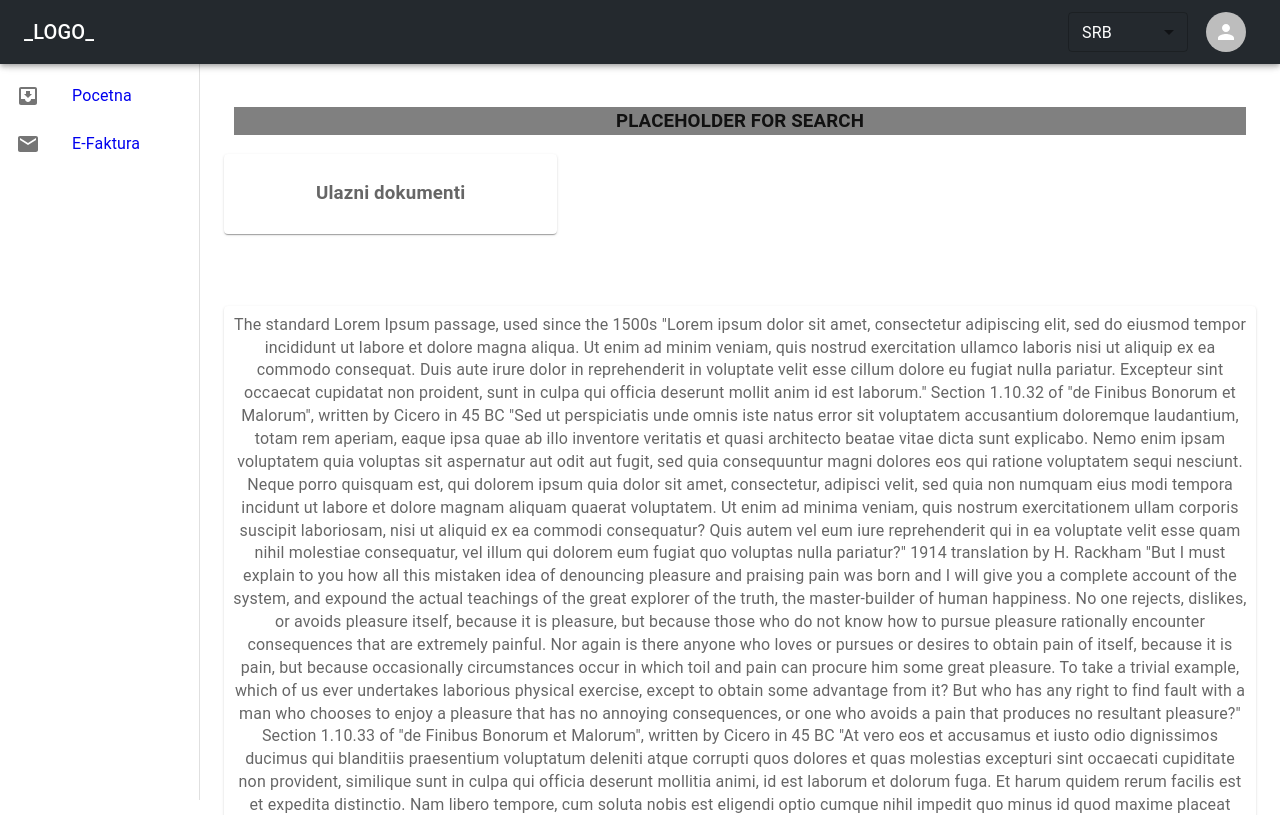
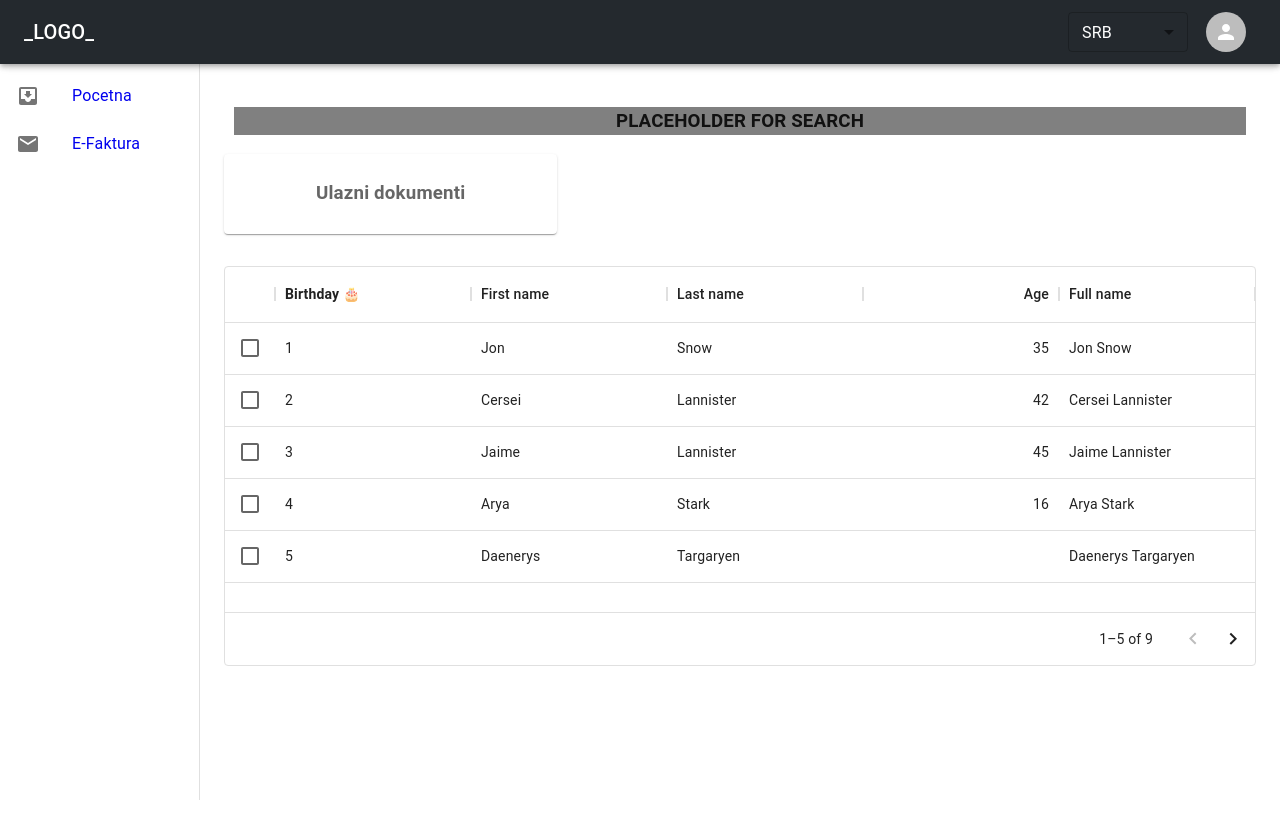
Before and after one commit to nemanjarasicn/EInvoices, a React (Create React App) app: page /invoices/purchases in a window 1280 px wide. Shown: the top 815 px of the page. Built offline with nearby package versions, Linux system fonts and the light colour scheme.

Commit message:
init grid

```diff
--- a/src/app/styles/Theme.ts
+++ b/src/app/styles/Theme.ts
@@ -1,4 +1,5 @@
 import { createTheme } from "@mui/material/styles";
+import type {} from "@mui/x-data-grid/themeAugmentation";
 
 export const theme = createTheme({
   palette: {
@@ -6,4 +7,13 @@ export const theme = createTheme({
       main: "#24292e",
     },
   },
+  components: {
+    MuiDataGrid: {
+      styleOverrides: {
+        root: {
+          backgroundColor: "white",
+        },
+      },
+    },
+  },
 });
--- /dev/null
+++ b/src/features/invoices/components/DataGrid/TableComponent.tsx
@@ -0,0 +1,90 @@
+import {
+  TableContainer,
+  Paper,
+  Table,
+  TableHead,
+  TableRow,
+  TableCell,
+  TableBody,
+} from "@mui/material";
+import {
+  DataGrid,
+  GridColDef,
+  GridColumnHeaderParams,
+  GridValueGetterParams,
+} from "@mui/x-data-grid";
+
+import React from "react";
+import { useAppSelector } from "../../../../app/hooks";
+import { IProps } from "../../models/invoice.models";
+import { invoiceSelectors } from "../../store/invoice.selectors";
+import { useComponentsStyles } from "../components.styles";
+
+type TableComponentProps = {
+  headerNames?: string[];
+};
+const columns: GridColDef[] = [
+  {
+    field: "id",
+    headerName: "ID",
+    flex: 1,
+    renderHeader: (params: GridColumnHeaderParams) => {
+      console.log("Params", params);
+
+      return (
+        <strong>
+          {"Birthday "}
+          <span role="img" aria-label="enjoy">
+            🎂
+          </span>
+        </strong>
+      );
+    },
+  },
+  { field: "firstName", headerName: "First name", flex: 1 },
+  { field: "lastName", headerName: "Last name", flex: 1 },
+  {
+    field: "age",
+    headerName: "Age",
+    type: "number",
+    flex: 1,
+  },
+  {
+    field: "fullName",
+    headerName: "Full name",
+    description: "This column has a value getter and is not sortable.",
+    sortable: false,
+    flex: 1,
+    valueGetter: (params: GridValueGetterParams) =>
+      `${params.row.firstName || ""} ${params.row.lastName || ""}`,
+  },
+];
+
+export default function TableComponent({
+  props,
+}: IProps<TableComponentProps>): JSX.Element {
+  const rows = [
+    { id: 1, lastName: "Snow", firstName: "Jon", age: 35 },
+    { id: 2, lastName: "Lannister", firstName: "Cersei", age: 42 },
+    { id: 3, lastName: "Lannister", firstName: "Jaime", age: 45 },
+    { id: 4, lastName: "Stark", firstName: "Arya", age: 16 },
+    { id: 5, lastName: "Targaryen", firstName: "Daenerys", age: null },
+    { id: 6, lastName: "Melisandre", firstName: null, age: 150 },
+    { id: 7, lastName: "Clifford", firstName: "Ferrara", age: 44 },
+    { id: 8, lastName: "Frances", firstName: "Rossini", age: 36 },
+    { id: 9, lastName: "Roxie", firstName: "Harvey", age: 65 },
+  ];
+  const { tableComponentStyles } = useComponentsStyles();
+  return (
+    <div style={tableComponentStyles.wrapper}>
+      <DataGrid
+        rows={rows}
+        columns={columns}
+        pageSize={5}
+        rowsPerPageOptions={[5]}
+        checkboxSelection
+        sx={tableComponentStyles.dataGrid}
+      />
+    </div>
+  );
+}
--- a/src/features/invoices/components/SelectAllActionsComponent.tsx
+++ b/src/features/invoices/components/SelectAllActionsComponent.tsx
@@ -32,6 +32,7 @@ export default function SelectAllActionsComponent({
         onClick={() => setChecked(!checked)}
       >
         <Checkbox
+          style={selectAllConmponentStyles.checkbox}
           edge="start"
           checked={checked}
           tabIndex={-1}
--- a/src/features/invoices/components/components.styles.ts
+++ b/src/features/invoices/components/components.styles.ts
@@ -7,6 +7,7 @@ const useComponentsStyles = (): {
   filersToolbarStyles: any;
   filterComponentStyle: any;
   selectAllConmponentStyles: any;
+  tableComponentStyles: any;
 } => {
   return {
     invoiceCardStyles: {
@@ -56,15 +57,15 @@ const useComponentsStyles = (): {
       },
       selectAllActions: {
         display: "grid",
-        padding: "10px",
+        padding: "10px 10px 10px 0",
         columnGap: "15px",
-        background: "rgba(0, 0, 0, 0.05)",
-        boxShadow:
-          "rgb(0 0 0 / 20%) 0px 4px 8px 0px, rgb(0 0 0 / 19%) 0px 6px 20px 0px",
+        // background: "rgba(0, 0, 0, 0.05)",
+        // boxShadow:
+        // "rgb(0 0 0 / 20%) 0px 4px 8px 0px, rgb(0 0 0 / 19%) 0px 6px 20px 0px",
         justifyItems: "end",
-        width: "210px",
+        width: "70px",
         rowGap: "5px",
-        border: `thin solid rgb(221 221 221)`,
+        // border: `thin solid rgb(221 221 221)`,
       },
     },
     filterComponentStyle: {
@@ -124,7 +125,7 @@ const useComponentsStyles = (): {
         minWidth: "max-content",
         textTransform: "none",
         border: `thin solid rgb(221 221 221)`,
-        width: "190px",
+        width: "50px",
         height: "38px",
       },
       soloSelectAll: {
@@ -133,6 +134,20 @@ const useComponentsStyles = (): {
         whiteSpace: "nowrap",
         marginLeft: "10px",
       },
+      checkbox: { padding: 0, margin: 0 },
+    },
+    tableComponentStyles: {
+      wrapper: {
+        height: 400,
+        width: "100%",
+      },
+      dataGrid: {
+        // until MUI add prop disableSelectAllCheckbox
+        "& .MuiDataGrid-columnHeaderCheckbox .MuiDataGrid-columnHeaderTitleContainer":
+          {
+            display: "none",
+          },
+      },
     },
   };
 };
--- a/src/features/invoices/pages/InvoiceTemplatePage.tsx
+++ b/src/features/invoices/pages/InvoiceTemplatePage.tsx
@@ -10,6 +10,7 @@ import CustomButtonFc from "../components/CustomButtonFc";
 import { usePageStyles } from "./pages.styles";
 import FiltersToolbarComponent from "../components/FiltersToolbarComponent";
 import { IProps } from "../models/invoice.models";
+import TableComponent from "../components/DataGrid/TableComponent";
 
 const Item = styled(Paper)(({ theme }) => ({
   backgroundColor: theme.palette.mode === "dark" ? "#1A2027" : "#fff",
@@ -45,7 +46,7 @@ export default function InvoiceTemplatePage({
             />
           )}
         </Grid>
-        <Grid item xs={12} mt={5}>
+        <Grid item xs={12}>
           <FiltersToolbarComponent
             props={{
               filters: templatePageSettings[props.templateType].filters,
@@ -54,75 +55,7 @@ export default function InvoiceTemplatePage({
           />
         </Grid>
         <Grid item xs={12}>
-          <Item>
-            The standard Lorem Ipsum passage, used since the 1500s "Lorem ipsum
-            dolor sit amet, consectetur adipiscing elit, sed do eiusmod tempor
-            incididunt ut labore et dolore magna aliqua. Ut enim ad minim
-            veniam, quis nostrud exercitation ullamco laboris nisi ut aliquip ex
-            ea commodo consequat. Duis aute irure dolor in reprehenderit in
-            voluptate velit esse cillum dolore eu fugiat nulla pariatur.
-            Excepteur sint occaecat cupidatat non proident, sunt in culpa qui
-            officia deserunt mollit anim id est laborum." Section 1.10.32 of "de
-            Finibus Bonorum et Malorum", written by Cicero in 45 BC "Sed ut
-            perspiciatis unde omnis iste natus error sit voluptatem accusantium
-            doloremque laudantium, totam rem aperiam, eaque ipsa quae ab illo
-            inventore veritatis et quasi architecto beatae vitae dicta sunt
-            explicabo. Nemo enim ipsam voluptatem quia voluptas sit aspernatur
-            aut odit aut fugit, sed quia consequuntur magni dolores eos qui
-            ratione voluptatem sequi nesciunt. Neque porro quisquam est, qui
-            dolorem ipsum quia dolor sit amet, consectetur, adipisci velit, sed
-            quia non numquam eius modi tempora incidunt ut labore et dolore
-            magnam aliquam quaerat voluptatem. Ut enim ad minima veniam, quis
-            nostrum exercitationem ullam corporis suscipit laboriosam, nisi ut
-            aliquid ex ea commodi consequatur? Quis autem vel eum iure
-            reprehenderit qui in ea voluptate velit esse quam nihil molestiae
-            consequatur, vel illum qui dolorem eum fugiat quo voluptas nulla
-            pariatur?" 1914 translation by H. Rackham "But I must explain to you
-            how all this mistaken idea of denouncing pleasure and praising pain
-            was born and I will give you a complete account of the system, and
-            expound the actual teachings of the great explorer of the truth, the
-            master-builder of human happiness. No one rejects, dislikes, or
-            avoids pleasure itself, because it is pleasure, but because those
-            who do not know how to pursue pleasure rationally encounter
-            consequences that are extremely painful. Nor again is there anyone
-            who loves or pursues or desires to obtain pain of itself, because it
-            is pain, but because occasionally circumstances occur in which toil
-            and pain can procure him some great pleasure. To take a trivial
-            example, which of us ever undertakes laborious physical exercise,
-            except to obtain some advantage from it? But who has any right to
-            find fault with a man who chooses to enjoy a pleasure that has no
-            annoying consequences, or one who avoids a pain that produces no
-            resultant pleasure?" Section 1.10.33 of "de Finibus Bonorum et
-            Malorum", written by Cicero in 45 BC "At vero eos et accusamus et
-            iusto odio dignissimos ducimus qui blanditiis praesentium voluptatum
-            deleniti atque corrupti quos dolores et quas molestias excepturi
-            sint occaecati cupiditate non provident, similique sunt in culpa qui
-            officia deserunt mollitia animi, id est laborum et dolorum fuga. Et
-            harum quidem rerum facilis est et expedita distinctio. Nam libero
-            tempore, cum soluta nobis est eligendi optio cumque nihil impedit
-            quo minus id quod maxime placeat facere possimus, omnis voluptas
-            assumenda est, omnis dolor repellendus. Temporibus autem quibusdam
-            et aut officiis debitis aut rerum necessitatibus saepe eveniet ut et
-            voluptates repudiandae sint et molestiae non recusandae. Itaque
-            earum rerum hic tenetur a sapiente delectus, ut aut reiciendis
-            voluptatibus maiores alias consequatur aut perferendis doloribus
-            asperiores repellat." 1914 translation by H. Rackham "On the other
-            hand, we denounce with righteous indignation and dislike men who are
-            so beguiled and demoralized by the charms of pleasure of the moment,
-            so blinded by desire, that they cannot foresee the pain and trouble
-            that are bound to ensue; and equal blame belongs to those who fail
-            in their duty through weakness of will, which is the same as saying
-            through shrinking from toil and pain. These cases are perfectly
-            simple and easy to distinguish. In a free hour, when our power of
-            choice is untrammelled and when nothing prevents our being able to
-            do what we like best, every pleasure is to be welcomed and every
-            pain avoided. But in certain circumstances and owing to the claims
-            of duty or the obligations of business it will frequently occur that
-            pleasures have to be repudiated and annoyances accepted. The wise
-            man therefore always holds in these matters to this principle of
-            selection: he rejects pleasures to secure other greater pleasures,
-            or else he endures pains to avoid worse pains."
-          </Item>
+          <TableComponent props={{}} />
         </Grid>
       </Grid>
     </Box>
--- a/src/index.tsx
+++ b/src/index.tsx
@@ -11,12 +11,12 @@ const container = document.getElementById("root")!;
 const root = createRoot(container);
 
 root.render(
-  <React.StrictMode>
-    <Provider store={store}>
-      <BrowserRouter>
-        <App />
-      </BrowserRouter>
-    </Provider>
-  </React.StrictMode>
+  // <React.StrictMode>
+  <Provider store={store}>
+    <BrowserRouter>
+      <App />
+    </BrowserRouter>
+  </Provider>
+  // </React.StrictMode>
 );
 reportWebVitals();
```
Also changed, not shown: src/features/invoices/store/invoice.reducer.ts (+9 -3 lines).
